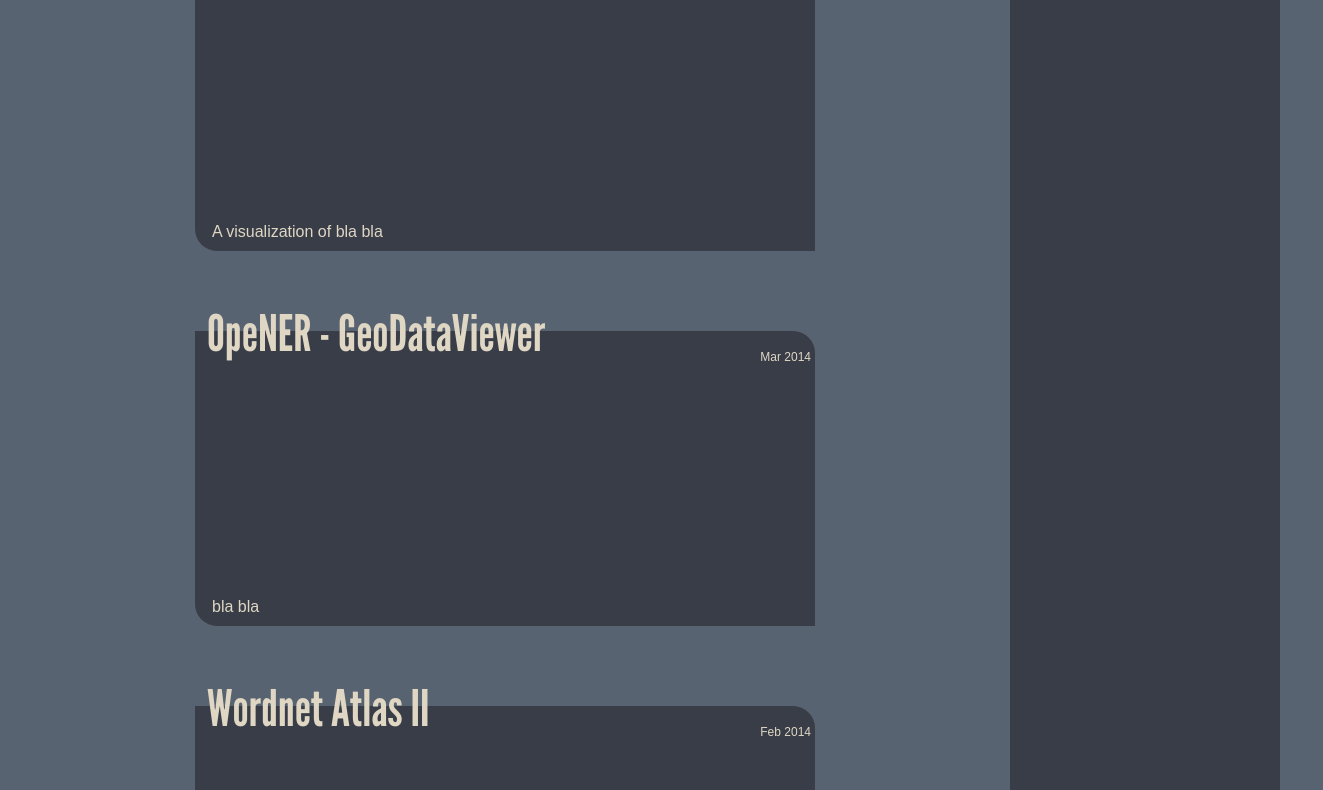
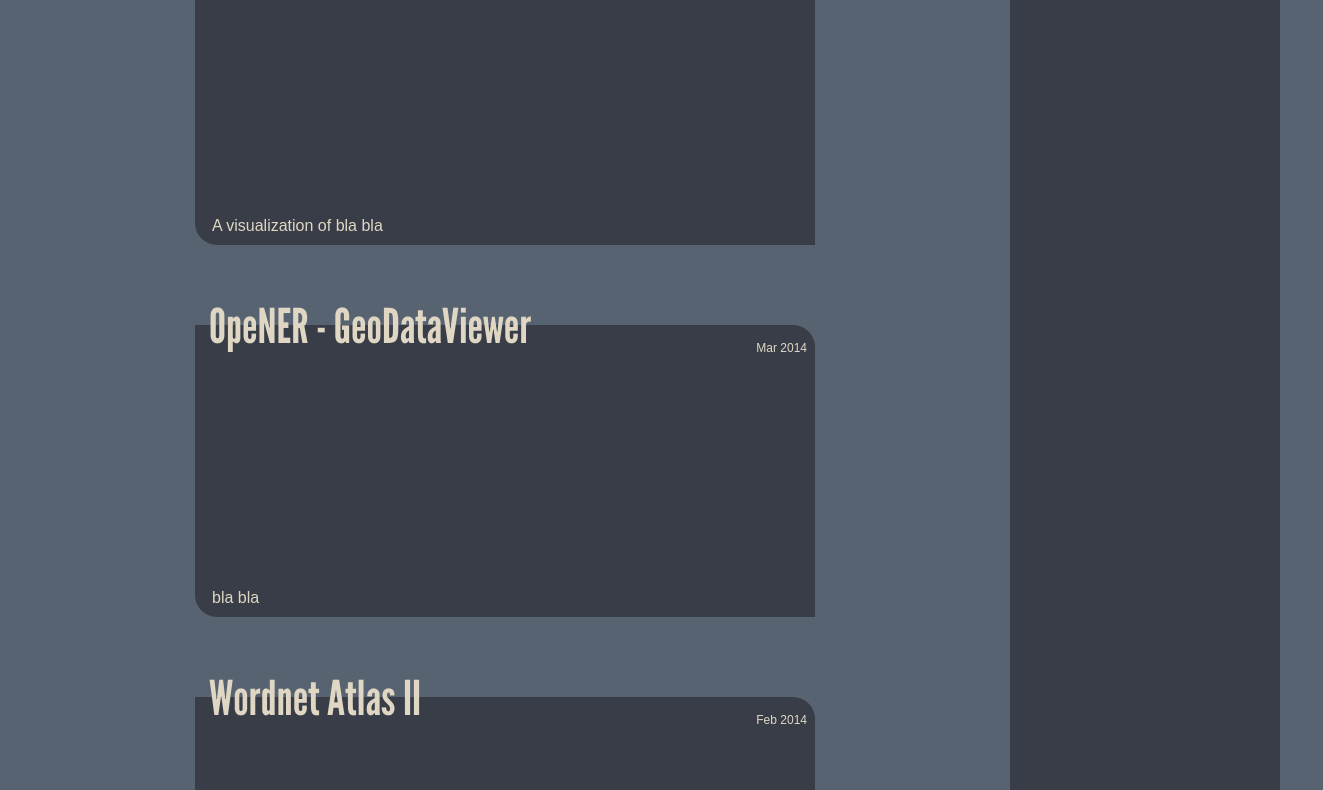
Before and after one commit to nitaku/webvis, a plain HTML site: page client/index.html in a window 1280 px wide. Shown: the part 597-1387 px from the top of the page, 1323 px wide, since content can reach past the window. Drawn offline with nearby package versions, Linux system fonts and the light colour scheme; no server answers.

Commit message:
CSS transform removed to avoid issues on iOS.

```diff
--- a/client/home/index.css
+++ b/client/home/index.css
@@ -122,16 +122,17 @@ a:hover {
     border-top-right-radius: 22px;
     border-bottom-left-radius: 22px;
 }
-
+.entry .header {
+    height: 30px;
+}
 .entry h2 {
     font-family: "League Gothic";
-    font-size: 28px;
+    font-size: 48px;
     font-weight: normal;
     margin: 0;
     position: relative;
-    left: 260px;
-    -webkit-transform: scale(1.8) translate(0,-10px);
-    transform: scale(1.8) translate(0,-10px);
+    left: 14px;
+    top: -31px;
 }
 .entry h3 {
     margin: 0;
@@ -139,8 +140,9 @@ a:hover {
     font-size: 12px;
     font-weight: normal;
     position: relative;
-    top: -18px;
-    right: 4px;
+    top: -46px;
+    right: 8px;
+    text-align: right;
 }
 .entry .caption {
     padding: 6px;
--- a/client/home/lib/showdown_extensions/webvis.js
+++ b/client/home/lib/showdown_extensions/webvis.js
@@ -2,11 +2,11 @@
     var webvis = function(converter) {
         return [
             // Entries
-            // |[Title|date|cover.png|caption]| -> <div class='entry'><h2>Title</h2><h3>date</h3><div class="cover" style="background-image: url(cover.png)"></div><div class='caption'>caption</div></div>
+            // |[Title|date|cover.png|caption]| -> <div class='entry'><div class='header'><h2>Title</h2><h3>date</h3></div><div class="cover" style="background-image: url(cover.png)"></div><div class='caption'>caption</div></div>
             {
                 type: 'lang',
                 filter: function(text) {
-                    return text.replace(/\|\[(.*)\|(.*)\|(.*)\|(.*)\]\|/g, '<div class="entry"><h2>$1</h2><h3>$2</h3><div class="cover" style="background-image: url($3)"></div><div class="caption">$4</div></div>');
+                    return text.replace(/\|\[(.*)\|(.*)\|(.*)\|(.*)\]\|/g, '<div class="entry"><div class="header"><h2>$1</h2><h3>$2</h3></div><div class="cover" style="background-image: url($3)"></div><div class="caption">$4</div></div>');
                 }
             }
         ];
```
